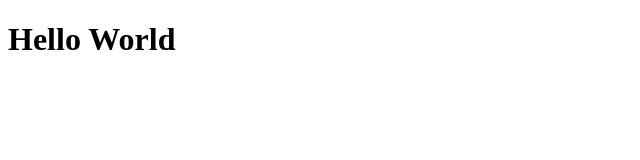
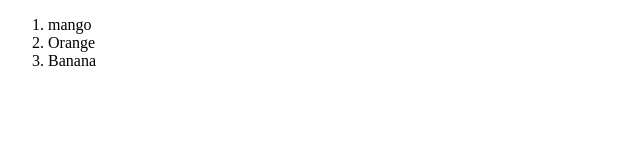
Before and after one commit to Jeet2024-lab/DS1_HTML, a plain HTML site: page index.html in a window 1280 px wide. Shown: the whole page, without its empty margins (0-640 px from the left). Drawn offline with Linux system fonts and the light colour scheme.

Commit message:
semantic and non semantic

```diff
--- a/index.html
+++ b/index.html
@@ -1,11 +1,26 @@
-<!DOCTYPE html>
+<!doctype html>
 <html lang="en">
-<head>
-    <meta charset="UTF-8">
-    <meta name="viewport" content="width=device-width, initial-scale=1.0">
+  <head>
+    <meta charset="UTF-8" />
+    <meta name="viewport" content="width=device-width, initial-scale=1.0" />
     <title>My First Web Page</title>
-</head>
-<body>
-  <h1>Hello World</h1>
-</body>
+  </head>
+  <body>
+    <!-- <h1>Hello World</h1>
+    <h2>Hello World</h2>
+    <h3>Hello World</h3>
+    <h4>Hello World</h4>
+    <h5>Hello World</h5>
+    <h6>Hello World</h6> -->
+
+    <!-- <P>Lorem ipsum dolor sit, amet consectetur adipisicing elit. Praesentium illum pariatur adipisci earum laboriosam saepe modi officia suscipit magni nemo, quia qui deserunt aut alias quisquam rem? Beatae itaque ea omnis fuga voluptatum molestiae quaerat, tempore libero quasi doloribus repellat sunt eius iusto vero? Molestias eveniet et culpa? Ratione, vero?</P> -->
+     <!-- <a href="http://www.google.com">Google link</a>
+     <img src="./img.png" alt="error in loading"> -->
+
+     <ol>
+      <li>mango</li>
+      <li>Orange</li>
+      <li>Banana</li>
+     </ol>
+  </body>
 </html>
```
Also changed, not shown: types.html (added, +11 -0 lines), img.png (added).
